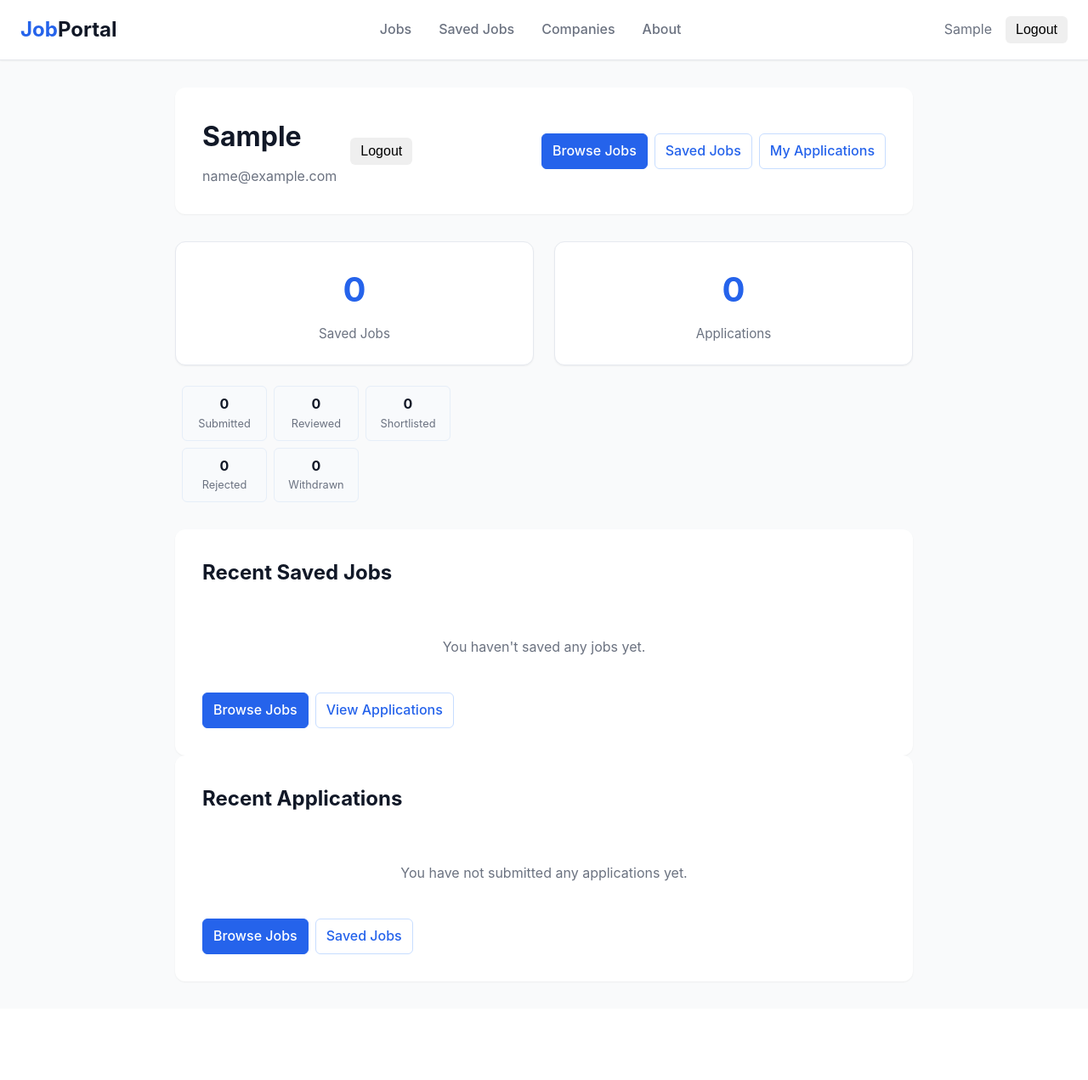
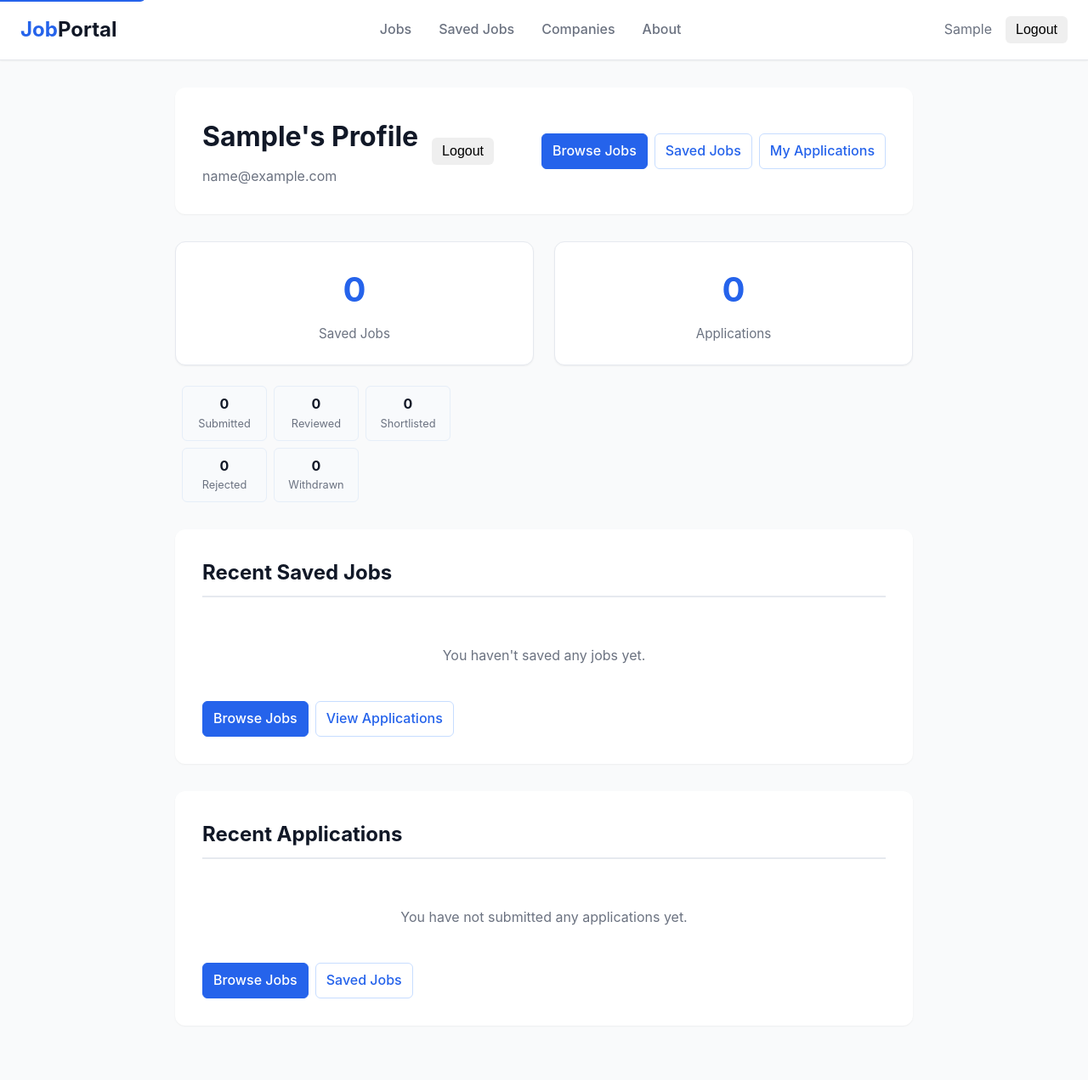
Before and after one commit to SandeshKhadka77/job-portal, a Django app: page /accounts/profile/ in a window 1280 px wide. Shown: the whole page at 85% size. Before the commit the page ends 1156 px from the top, so only its background shows below. Run offline with Django 5.2, Linux system fonts and the light colour scheme; the visitor is signed in with stand-in values (Sample User, id 1); data that the repository does not hold is empty.

Commit message:
ui improve

```diff
--- a/static/css/pages/profile.css
+++ b/static/css/pages/profile.css
@@ -1,4 +1,3 @@
-/* Profile page styles: status summary, quick actions, empty states */
 .profile-container {
   max-width: 980px;
   margin: 0 auto;
@@ -38,8 +37,13 @@
   min-width: 120px;
   text-align: center;
 }
-.stat-value { font-size: 1.25rem; font-weight: 600; }
-.stat-label { color: #6b7280; font-size: 0.85rem; }
+.stat-value {
+font-size: 1.25rem;
+font-weight: 600;
+}
+.stat-label {
+ color: #6b7280;
+ font-size: 0.85rem; }
 
 .status-summary { display: flex; gap: 0.5rem; margin-left: 0.5rem; flex-wrap: wrap; }
 .status-card {
@@ -66,8 +70,73 @@
 
 /* Accessibility helpers */
 .status-card, .stat-card { outline: none; }
-.status-card:focus, .stat-card:focus, .btn:focus { box-shadow: 0 0 0 3px rgba(37,99,235,0.18); }
-/* Profile Page */
+.status-card:focus, .stat-card:focus, .btn:focus {
+  box-shadow: 0 0 0 3px rgba(37,99,235,0.18);
+  outline: 2px solid #2563eb;
+  outline-offset: 2px;
+}
+
+/* Skip link - visible on focus for keyboard users */
+.skip-link {
+  position: absolute;
+  top: -40px;
+  left: 0;
+  background: #2563eb;
+  color: white;
+  padding: 8px;
+  text-decoration: none;
+  z-index: 100;
+  border-radius: 0 0 6px 0;
+}
+.skip-link:focus {
+  top: 0;
+}
+
+/* Keyboard navigation focus indicators */
+[role="button"]:focus,
+[role="status"]:focus,
+a:focus-visible {
+  outline: 2px solid #2563eb;
+  outline-offset: 2px;
+}
+
+/* Improve contrast for interactive elements */
+.btn {
+  cursor: pointer;
+  transition: all 0.2s ease;
+}
+.btn:hover, .btn:active {
+  opacity: 0.9;
+}
+
+/* Profile sections for better semantic navigation */
+.profile-section {
+  margin-bottom: 2rem;
+}
+.profile-section h2 {
+  margin-top: 0;
+  padding-bottom: 0.5rem;
+  border-bottom: 2px solid #e6e9ef;
+}
+
+/* Status and stat cards keyboard accessible */
+.stat-card, .status-card {
+  transition: all 0.2s ease;
+  cursor: default;
+}
+.stat-card:hover, .status-card:hover {
+  box-shadow: 0 1px 3px rgba(0,0,0,0.1);
+}
+
+/* List items accessibility */
+[role="list"] {
+  list-style: none;
+  padding: 0;
+  margin: 0;
+}
+[role="listitem"] {
+  display: block;
+}
 .profile-page {
     padding: 2rem 0;
     background-color: var(--bg-light);
--- a/templates/accounts/profile.html
+++ b/templates/accounts/profile.html
@@ -8,54 +8,57 @@
 {% endblock %}
 
 {% block content %}
-<div class="profile-page">
+<!-- Skip to main content link for keyboard users -->
+<a href="#main-content" class="skip-link">Skip to main content</a>
+
+<main class="profile-page" id="main-content" role="main">
     <div class="profile-container">
         <!-- Header -->
-        <div class="profile-header">
+        <header class="profile-header" role="banner">
             <div class="profile-info">
-                <h1>{{ user.first_name|default:user.email }}</h1>
-                <p class="profile-email">{{ user.email }}</p>
+                <h1>{{ user.first_name|default:user.email }}'s Profile</h1>
+                <p class="profile-email" aria-label="Email address">{{ user.email }}</p>
             </div>
-            <form method="POST" action="{% url 'logout' %}" class="profile-actions">
+            <form method="POST" action="{% url 'logout' %}" class="profile-actions" role="form" aria-label="Logout form">
                 {% csrf_token %}
-                <button type="submit" class="btn btn-secondary">Logout</button>
+                <button type="submit" class="btn btn-secondary" aria-label="Log out of your account">Logout</button>
             </form>
-            <div class="profile-quick-actions">
-                <a href="{% url 'home' %}" class="btn btn-primary">Browse Jobs</a>
-                <a href="{% url 'saved_jobs' %}" class="btn btn-outline">Saved Jobs</a>
-                <a href="{% url 'my_applications' %}" class="btn btn-outline">My Applications</a>
-            </div>
-        </div>
+            <nav class="profile-quick-actions" aria-label="Quick navigation">
+                <a href="{% url 'home' %}" class="btn btn-primary" role="button">Browse Jobs</a>
+                <a href="{% url 'saved_jobs' %}" class="btn btn-outline" role="button">Saved Jobs</a>
+                <a href="{% url 'my_applications' %}" class="btn btn-outline" role="button">My Applications</a>
+            </nav>
+        </header>
 
-        <!-- Stats -->
-        <div class="profile-stats">
-            <div class="stat-card">
-                <div class="stat-value">{{ saved_jobs_count }}</div>
+        <!-- Stats Section -->
+        <section class="profile-stats" aria-label="Profile statistics summary">
+            <div class="stat-card" role="status" aria-label="Saved jobs count">
+                <div class="stat-value" aria-live="polite">{{ saved_jobs_count }}</div>
                 <div class="stat-label">Saved Jobs</div>
             </div>
-            <div class="stat-card">
-                <div class="stat-value">{{ applications_count }}</div>
+            <div class="stat-card" role="status" aria-label="Total applications count">
+                <div class="stat-value" aria-live="polite">{{ applications_count }}</div>
                 <div class="stat-label">Applications</div>
             </div>
             {% if status_summary %}
-            <div class="status-summary">
+            <nav class="status-summary" aria-label="Application status breakdown">
                 {% for status_key, status_label, status_count in status_summary %}
-                    <div class="status-card">
-                        <div class="status-value">{{ status_count }}</div>
+                    <div class="status-card" role="status" tabindex="0" aria-label="{{ status_label }}: {{ status_count }} application{{ status_count|pluralize }}">
+                        <div class="status-value" aria-live="polite">{{ status_count }}</div>
                         <div class="status-label">{{ status_label }}</div>
                     </div>
                 {% endfor %}
-            </div>
+            </nav>
             {% endif %}
-        </div>
+        </section>
 
         <!-- Recent Saved Jobs -->
-        <div class="profile-section">
-            <h2>Recent Saved Jobs</h2>
+        <section class="profile-section" aria-labelledby="saved-jobs-heading">
+            <h2 id="saved-jobs-heading">Recent Saved Jobs</h2>
             {% if recent_saved_jobs %}
-                <div class="saved-jobs-list">
+                <div class="saved-jobs-list" role="list">
                     {% for saved_job in recent_saved_jobs %}
-                        <article class="job-card">
+                        <article class="job-card" role="listitem">
                             <div class="job-card-header">
                                 <h3>{{ saved_job.job.title }}</h3>
                                 <p class="job-company">{{ saved_job.job.company_name }}</p>
@@ -71,29 +74,29 @@
                                 {% endif %}
                             </div>
                             <div class="job-card-actions">
-                                <a href="{% url 'job_detail' saved_job.job.pk %}" class="btn btn-sm">View Details</a>
+                                <a href="{% url 'job_detail' saved_job.job.pk %}" class="btn btn-sm" aria-label="View details for {{ saved_job.job.title }}">View Details</a>
                             </div>
                         </article>
                     {% endfor %}
                 </div>
                 <div class="view-all-link">
-                    <a href="{% url 'saved_jobs' %}">View all saved jobs →</a>
+                    <a href="{% url 'saved_jobs' %}" aria-label="View all saved jobs">View all saved jobs →</a>
                 </div>
             {% else %}
                 <p class="empty-state">You haven't saved any jobs yet.</p>
-                <div class="empty-actions">
-                    <a href="{% url 'home' %}" class="btn btn-primary">Browse Jobs</a>
-                    <a href="{% url 'my_applications' %}" class="btn btn-outline">View Applications</a>
+                <div class="empty-actions" role="group" aria-label="Saved jobs empty state actions">
+                    <a href="{% url 'home' %}" class="btn btn-primary" role="button">Browse Jobs</a>
+                    <a href="{% url 'my_applications' %}" class="btn btn-outline" role="button">View Applications</a>
                 </div>
             {% endif %}
-        </div>
+        </section>
 
-        <div class="profile-section">
-            <h2>Recent Applications</h2>
+        <section class="profile-section" aria-labelledby="applications-heading">
+            <h2 id="applications-heading">Recent Applications</h2>
             {% if recent_applications %}
-                <div class="saved-jobs-list">
+                <div class="saved-jobs-list" role="list">
                     {% for application in recent_applications %}
-                        <article class="job-card">
+                        <article class="job-card" role="listitem">
                             <div class="job-card-header">
                                 <h3>{{ application.job.title }}</h3>
                                 <p class="job-company">{{ application.job.company_name }}</p>
@@ -106,22 +109,22 @@
                                 <span class="badge">{{ application.get_status_display }}</span>
                             </div>
                             <div class="job-card-actions">
-                                <a href="{% url 'application_detail' application.pk %}" class="btn btn-sm">View Application</a>
+                                <a href="{% url 'application_detail' application.pk %}" class="btn btn-sm" aria-label="View application for {{ application.job.title }}">View Application</a>
                             </div>
                         </article>
                     {% endfor %}
                 </div>
                 <div class="view-all-link">
-                    <a href="{% url 'my_applications' %}">View all applications →</a>
+                    <a href="{% url 'my_applications' %}" aria-label="View all your applications">View all applications →</a>
                 </div>
             {% else %}
                 <p class="empty-state">You have not submitted any applications yet.</p>
-                <div class="empty-actions">
-                    <a href="{% url 'home' %}" class="btn btn-primary">Browse Jobs</a>
-                    <a href="{% url 'saved_jobs' %}" class="btn btn-outline">Saved Jobs</a>
+                <div class="empty-actions" role="group" aria-label="Recent applications empty state actions">
+                    <a href="{% url 'home' %}" class="btn btn-primary" role="button">Browse Jobs</a>
+                    <a href="{% url 'saved_jobs' %}" class="btn btn-outline" role="button">Saved Jobs</a>
                 </div>
             {% endif %}
-        </div>
+        </section>
     </div>
-</div>
+</main>
 {% endblock %}
```
